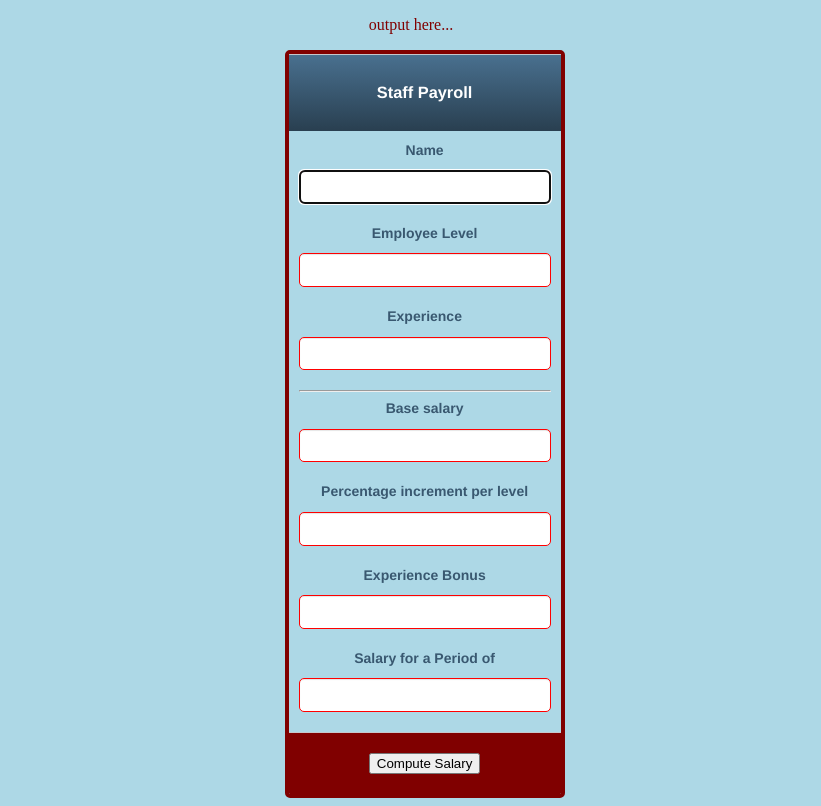
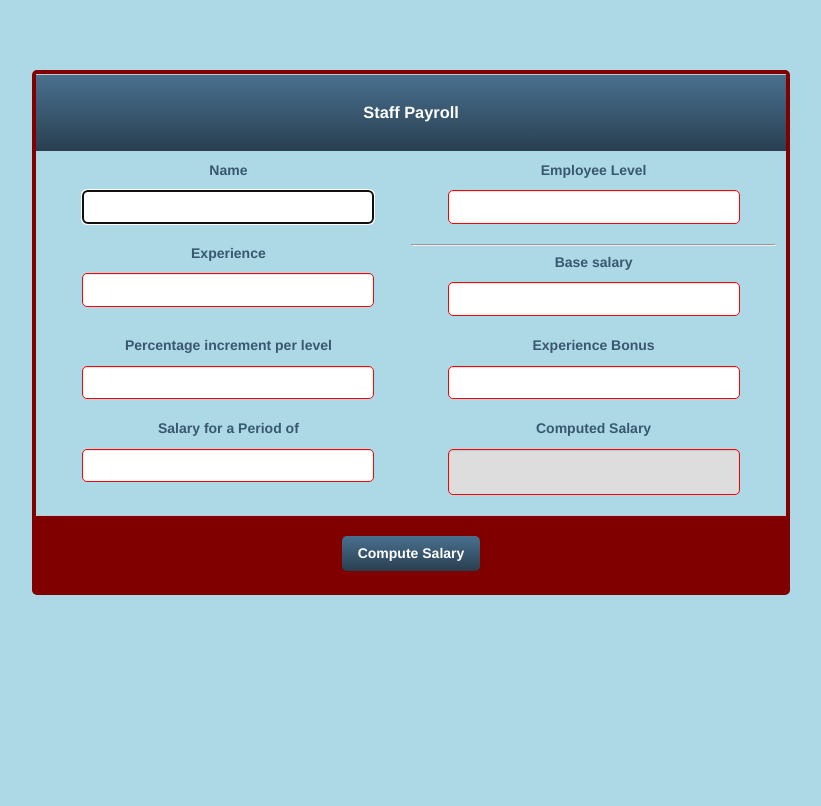
Before and after one commit to freemile/salary-calculator, a website with bundled scripts: page app.html in a window 1280 px wide. Shown: the whole page, without its empty margins (229-1050 px from the left). Built offline with nearby package versions, Linux system fonts and the light colour scheme.

Commit message:
The completed salary calculator application

```diff
--- a/app.html
+++ b/app.html
@@ -9,9 +9,6 @@
 	<link rel="stylesheet" type="text/css" href="css/css.css">
 </head>
 <body>
-    <div class ="output">
-	   <p>output here...</p>
-    </div>
         <div>
             <form>
                 <fieldset class ="header">
@@ -30,7 +27,6 @@
                  Experience
                     <input id ="experience" type="text" name="experience">
                  </label>
-                <label>
                 <hr/>
                 <label>
                  Base salary
@@ -48,11 +44,15 @@
                  Salary for a Period of
                     <input id = "period" type="text" name="period">
                  </label>
+                    <label>
+                 Computed Salary
+                    <input id = "salary" style="background:#DDD; font-size: 28px; text-align: center; height: 46px" type="text" name="period" readonly>
+                 </label>
                     </fieldset>
 
                 <fieldset class="account-action">
-                        <button type="button" id="submit">Compute Salary</button>
-<!--                    <input class="btn" type="submit" name="submit" value="Compute Salary">-->
+<!--                        <button type="button" id="submit">Compute Salary</button>-->
+                    <input class="btn" type="button" id="submit" name="submit" value="Compute Salary">
                  </fieldset>
 
             </form>
--- a/css/css.css
+++ b/css/css.css
@@ -11,13 +11,14 @@ h3{
 
 }
 form {
-	margin-left: 40%;
-	margin-right: 40%;
+    margin-top: 70px;
+	margin-left: 20%;
+	margin-right: 20%;
   border: 4px solid #800000;
   border-radius: 5px;
   font: 14px/1.4 "Helvetica Neue", Helvetica, Arial, sans-serif;
   overflow: hidden;
-  width: 280px;
+/*  width: ;*/
   text-align: center;
 
 }
@@ -39,6 +40,11 @@ input {
   display: block;
   font-weight: bold;
   margin-bottom: 20px;
+
+    width: 40%;
+float: left;
+margin-left: 5%;
+margin-right: 5%;
 }
 .account-info input {
   background: #ffffff;
--- a/js/app.js
+++ b/js/app.js
@@ -13,16 +13,11 @@ $(document).ready(function() {
         data['bonus']=$('#bonus').val();
         data['period']= $('#period').val();
 
-
-
         var employee= new Employee(data);
         var salary = employee.calculateSalary();
 
 
-
-
-
-        $(".output").html("<div> <p>name : " + data['name'] + "</p> <p>level : " + data['level'] + "</p> <p>base salary for employees :" + data['base'] + "</p><p>years of experience :"+data['experience']+"</p><p>salary over a period of " + data['period'] + " months is "+salary+" </p></div>");
+        $("#salary").val(salary);
     });
 });
 
@@ -54,7 +49,7 @@ $(document).ready(function() {
             };
 
             this.calculateSalary = function() {
-                return this.base + (this.bonusPerYear * this.yearsOfExperience);
+                return Math.floor(this.base + (this.bonusPerYear * this.yearsOfExperience));
             };
 
         };
```
Also changed, not shown: index.html (+1 -1 lines), images/option.PNG (added).
